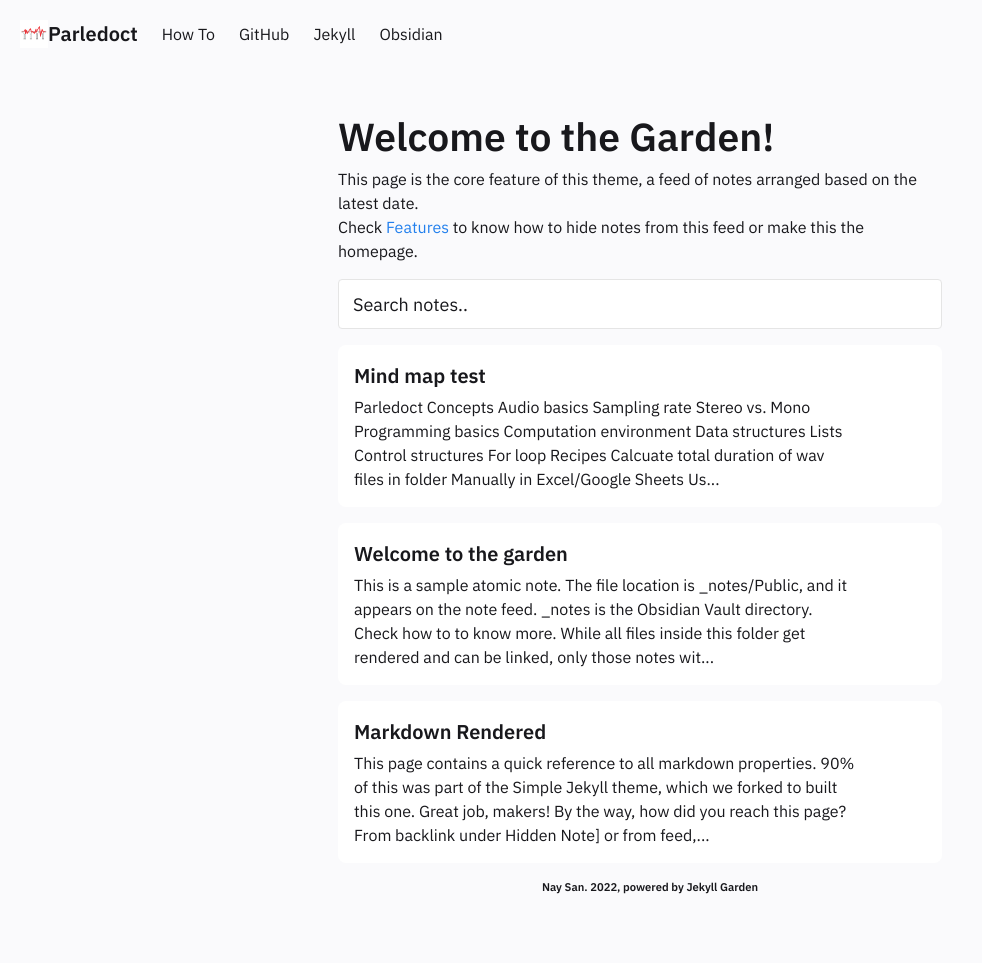
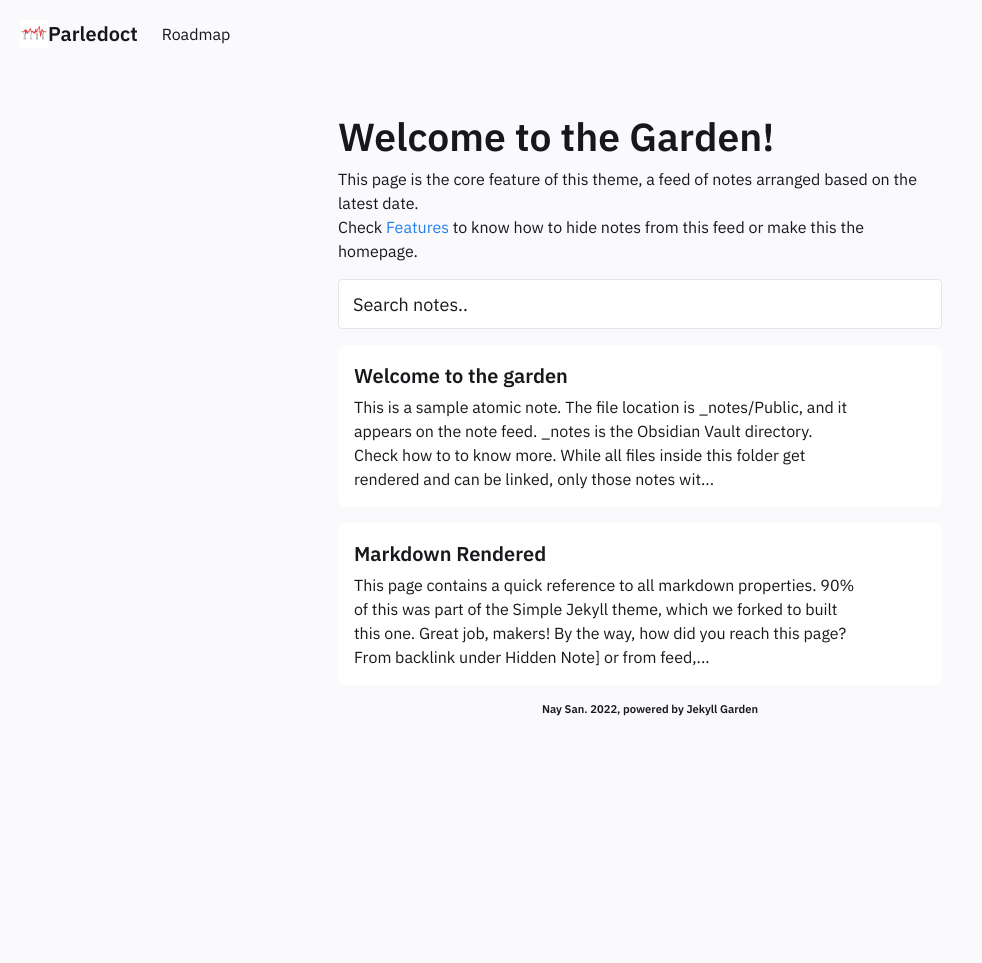
Before and after one commit to parledoct/parledoct.github.io, a Jekyll site: the page built from pages/notes.md, in a window 1280 px wide. Shown: the whole page, without its empty margins (0-982 px from the left). Built offline with Jekyll 4.4.1, drawn with Linux system fonts in a browser that asks for light colours; after the commit the page ends 900 px from its top, so only the background shows below that.

Commit message:
Add roadmap via markmap

```diff
--- a/_includes/Header.html
+++ b/_includes/Header.html
@@ -44,17 +44,8 @@
 
     <div id="navbarBasicExample" class="navbar-menu">
       <div class="navbar-start">
-        <a href="../posts/how-to"  class="navbar-item">
-          How To
-        </a>
-        <a href="https://github.com/Jekyll-Garden/jekyll-garden.github.io" target="_blank" class="navbar-item">
-          GitHub
-        </a>
-        <a href="https://jekyllrb.com/" target="_blank"  class="navbar-item">
-          Jekyll
-        </a>
-        <a href="https://obsidian.md/"  target="_blank" class="navbar-item">
-          Obsidian
+        <a href="/roadmap/"  class="navbar-item">
+          Roadmap
         </a>
       </div>
     </div>
--- a/_notes/Public/Parledoct Index.md
+++ /dev/null
@@ -1,40 +0,0 @@
----
-title : Mind map test
-notetype : feed
-date : 12-05-2022
----
-
-# Parledoct
-
-## Concepts
-
-### Audio basics
-
-#### Sampling rate
-
-#### Stereo vs. Mono
-
-### Programming basics
-
-#### Computation environment
-
-#### Data structures
-
-##### Lists
-
-#### Control structures
-
-##### For loop
-
-## Recipes
-
-### Calcuate total duration of wav files in folder
-
-##### Manually in Excel/Google Sheets
-##### Using Python
-##### Using R
-
-### Voice activity detection
-
-#### On Google Colab with provided files
-#### On your own computer with provided files
--- /dev/null
+++ b/_notes/roadmap.md
@@ -0,0 +1,51 @@
+---
+title: Parledoct roadmap
+permalink: /roadmap/
+layout: none
+---
+
+<title>Parledoct roadmap</title>
+
+<svg id="mindmap" style="width:100%;height:100%;"></svg>
+<script src="https://cdn.jsdelivr.net/npm/d3@5"></script>
+<script src="https://cdn.jsdelivr.net/npm/markmap-lib@0.7.11/dist/browser/view.min.js"></script>
+<script src="https://cdn.jsdelivr.net/npm/markmap-lib@0.7.11/dist/browser/transform.min.js"></script>
+
+<pre id="mm" hidden>
+# Parledoct
+
+## Concepts
+
+### Audio basics
+
+- [Sampling rate](../notes/Welcome-to-the-garden)
+- Stereo vs. Mono
+
+### Programming basics
+
+- Computation environment
+- Data structures
+	- Lists
+- Control structures
+	- For loop
+
+## Recipes
+
+### Calcuate total duration of wav files in folder
+
+##### By hand in a spreadsheet
+##### Using Python
+##### Using R
+
+### Voice activity detection
+
+#### On Google Colab with provided files
+#### On your own computer with provided files
+</pre>
+
+<script>
+markdown = document.getElementById("mm").innerHTML;
+const data = markmap.transform(markdown);
+
+markmap.Markmap.create("#mindmap", null, data);
+</script>
```
